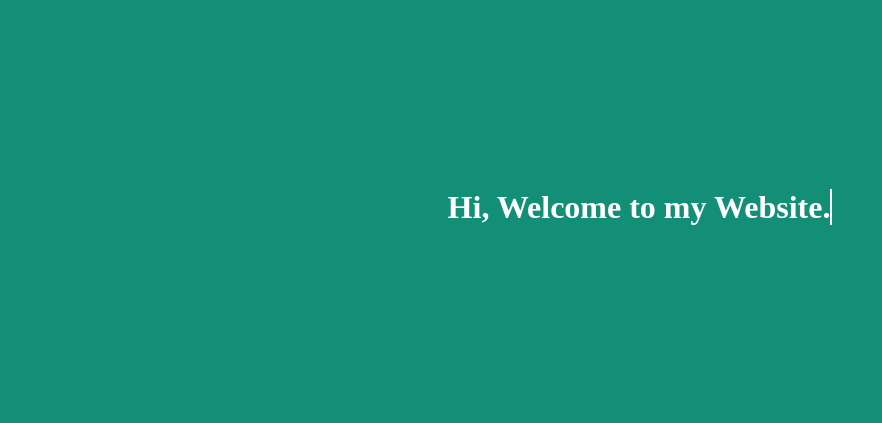
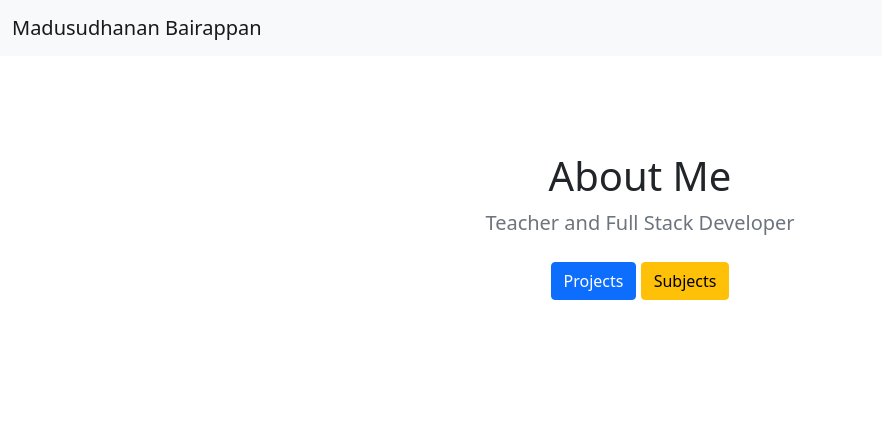
Before and after one commit to madhusona/madhusona.github.io, a plain HTML site: page index.html in a window 1280 px wide. Shown: the whole page, without its empty margins (0-882 px from the left). Drawn offline with nearby package versions, Linux system fonts and the light colour scheme.

Commit message:
Update index.html

```diff
--- a/index.html
+++ b/index.html
@@ -1,82 +1,44 @@
 <!doctype html>
 <html lang="en">
-<head>
-  <meta charset="UTF-8">
-  <title>Madhusona Classroom</title>
-  <style>
-body {
-  background-color:#148F77;
-  text-align: center;
-  color:#fff;
-  padding-top:10em;
-}
+  <head>
+    <!-- Required meta tags -->
+    <meta charset="utf-8">
+    <meta name="viewport" content="width=device-width, initial-scale=1">
 
-* { color:#fff; text-decoration: none;}
-</style>
-	<script>
-  var TxtType = function(el, toRotate, period) {
-        this.toRotate = toRotate;
-        this.el = el;
-        this.loopNum = 0;
-        this.period = parseInt(period, 10) || 2000;
-        this.txt = '';
-        this.tick();
-        this.isDeleting = false;
-    };
+    <!-- Bootstrap CSS -->
+    <link href="https://cdn.jsdelivr.net/npm/bootstrap@5.0.0-beta1/dist/css/bootstrap.min.css" rel="stylesheet" integrity="sha384-giJF6kkoqNQ00vy+HMDP7azOuL0xtbfIcaT9wjKHr8RbDVddVHyTfAAsrekwKmP1" crossorigin="anonymous">
 
-    TxtType.prototype.tick = function() {
-        var i = this.loopNum % this.toRotate.length;
-        var fullTxt = this.toRotate[i];
+    <title>Hello, world!</title>
+  </head>
+  <body>
+    <nav class="navbar navbar-light bg-light">
+  <div class="container-fluid">
+    <a class="navbar-brand">Madusudhanan Bairappan</a>
+  </div>
+</nav>
 
-        if (this.isDeleting) {
-        this.txt = fullTxt.substring(0, this.txt.length - 1);
-        } else {
-        this.txt = fullTxt.substring(0, this.txt.length + 1);
-        }
+<section class="py-5 text-center container">
+    <div class="row py-lg-5">
+      <div class="col-lg-6 col-md-8 mx-auto">
+        <h1 class="fw-light">About Me</h1>
+        <p class="lead text-muted">Teacher and Full Stack Developer</p>
+        <p>
+          <a href="https://github.com/madhusona" class="btn btn-primary my-2">Projects</a>
+          <a href="https://madhusona.github.io/GE8151/" class="btn btn-warning my-2">Subjects</a>
+        </p>
+      </div>
+    </div>
+  </section>
 
-        this.el.innerHTML = '<span class="wrap">'+this.txt+'</span>';
+    <!-- Optional JavaScript; choose one of the two! -->
 
-        var that = this;
-        var delta = 200 - Math.random() * 100;
+    <!-- Option 1: Bootstrap Bundle with Popper -->
+    <script src="https://cdn.jsdelivr.net/npm/bootstrap@5.0.0-beta1/dist/js/bootstrap.bundle.min.js" integrity="sha384-ygbV9kiqUc6oa4msXn9868pTtWMgiQaeYH7/t7LECLbyPA2x65Kgf80OJFdroafW" crossorigin="anonymous"></script>
 
-        if (this.isDeleting) { delta /= 2; }
-
-        if (!this.isDeleting && this.txt === fullTxt) {
-        delta = this.period;
-        this.isDeleting = true;
-        } else if (this.isDeleting && this.txt === '') {
-        this.isDeleting = false;
-        this.loopNum++;
-        delta = 500;
-        }
-
-        setTimeout(function() {
-        that.tick();
-        }, delta);
-    };
-
-    window.onload = function() {
-        var elements = document.getElementsByClassName('typewrite');
-        for (var i=0; i<elements.length; i++) {
-            var toRotate = elements[i].getAttribute('data-type');
-            var period = elements[i].getAttribute('data-period');
-            if (toRotate) {
-              new TxtType(elements[i], JSON.parse(toRotate), period);
-            }
-        }
-        // INJECT CSS
-        var css = document.createElement("style");
-        css.type = "text/css";
-        css.innerHTML = ".typewrite > .wrap { border-right: 0.08em solid #fff}";
-        document.body.appendChild(css);
-    };
-</script>
-  </head>
-<body>
-<h1>
-  <a href="" class="typewrite" data-period="2000" data-type='[ "Hi, Welcome to my Website.", "I am Madusudhanan."]'>
-    <span class="wrap"></span>
-  </a>
-</h1>
-</body>
-<html>
+    <!-- Option 2: Separate Popper and Bootstrap JS -->
+    <!--
+    <script src="https://cdn.jsdelivr.net/npm/@popperjs/core@2.5.4/dist/umd/popper.min.js" integrity="sha384-q2kxQ16AaE6UbzuKqyBE9/u/KzioAlnx2maXQHiDX9d4/zp8Ok3f+M7DPm+Ib6IU" crossorigin="anonymous"></script>
+    <script src="https://cdn.jsdelivr.net/npm/bootstrap@5.0.0-beta1/dist/js/bootstrap.min.js" integrity="sha384-pQQkAEnwaBkjpqZ8RU1fF1AKtTcHJwFl3pblpTlHXybJjHpMYo79HY3hIi4NKxyj" crossorigin="anonymous"></script>
+    -->
+  </body>
+</html>
```
